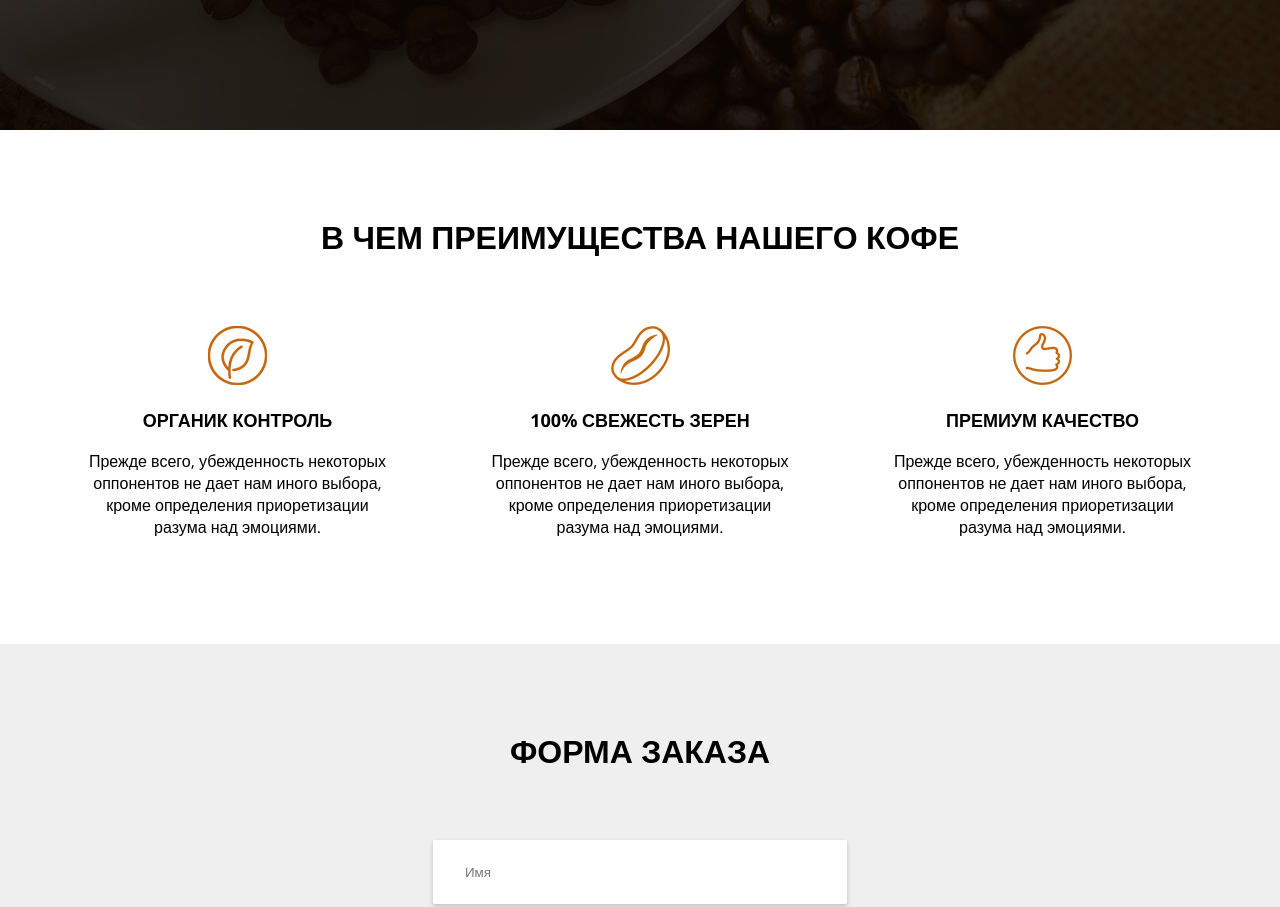
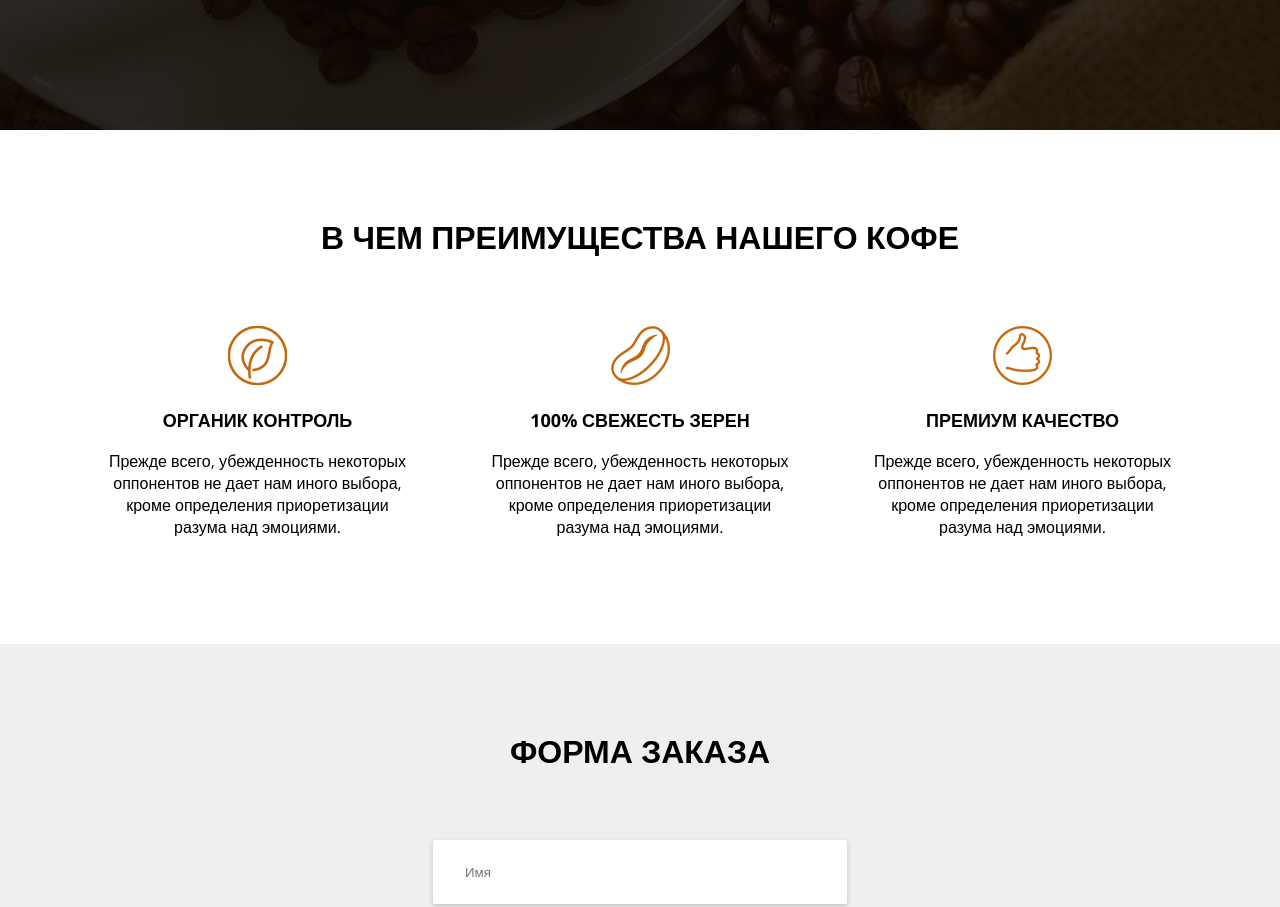
Before and after one commit to valentinabys/valentinabys.github.io, a plain HTML site: page index.html in a window 1280 px wide. Shown: the part 757-1664 px from the top of the page. Drawn offline with nearby package versions, Linux system fonts and the light colour scheme.

Commit message:
Update main.css

```diff
--- a/css/main.css
+++ b/css/main.css
@@ -4,7 +4,8 @@ body {
 	margin: 0;
 }
 .container {
-	width: 1170px;
+	width: 100%;
+	max-width: 1170px;
 	margin: 0 auto;
 }
 header {
@@ -70,6 +71,8 @@ h2 {
 	display: flex;
 	justify-content: space-between;
 	margin-bottom: 90px;
+	padding-left: 20px;
+	padding-right: 20px;
 }
 #order {
 	background: #efefef;
```
